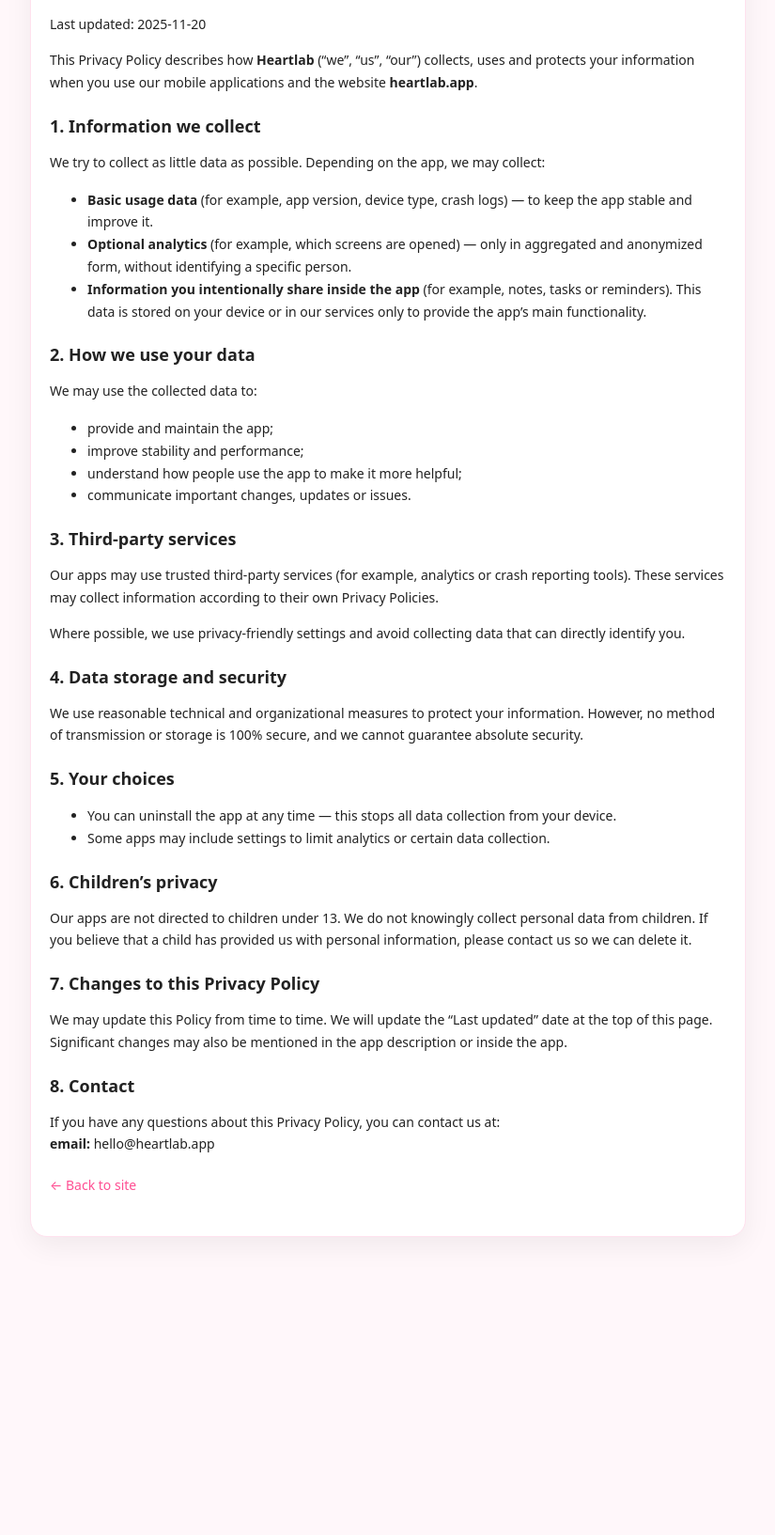
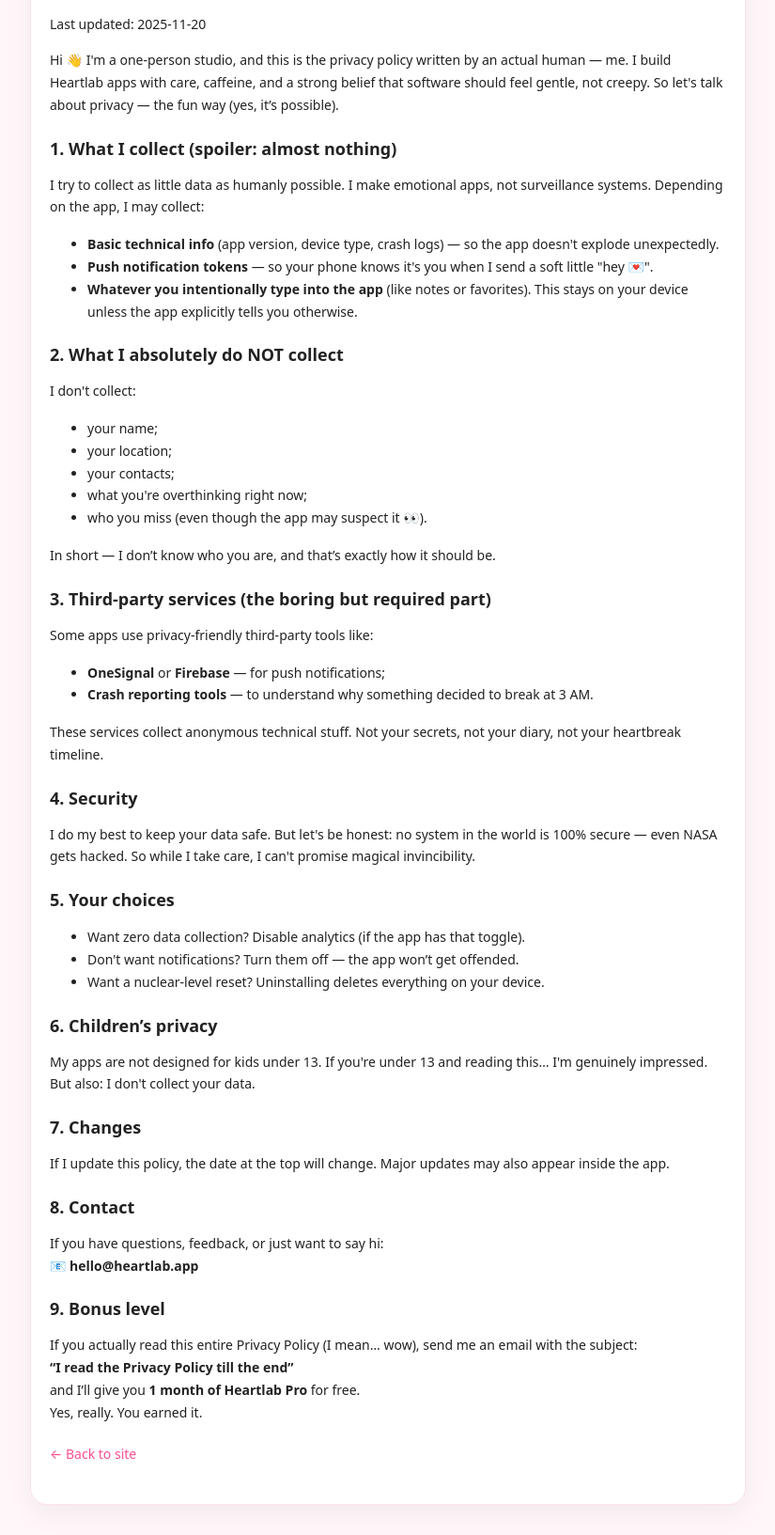
Before and after one commit to TerentievKirill/heartlab-site, a plain HTML site: page privacy.html in a window 1280 px wide. Shown: the part 96-1729 px from the top of the page at 94% size, without its empty margins (227-1052 px from the left). Before the commit the page ends 1444 px from the top, so only its background shows below. Drawn offline with Linux system fonts and the light colour scheme.

Commit message:
новвй сайт

```diff
--- a/privacy.html
+++ b/privacy.html
@@ -50,65 +50,86 @@
     <p>Last updated: 2025-11-20</p>
 
     <p>
-      This Privacy Policy describes how <strong>Heartlab</strong> (“we”, “us”, “our”)
-      collects, uses and protects your information when you use our mobile applications
-      and the website <strong>heartlab.app</strong>.
+      Hi 👋 I'm a one-person studio, and this is the privacy policy written by an actual human — me.
+      I build Heartlab apps with care, caffeine, and a strong belief that software should feel gentle, not creepy.
+      So let's talk about privacy — the fun way (yes, it’s possible).
     </p>
 
-    <h2>1. Information we collect</h2>
-    <p>We try to collect as little data as possible. Depending on the app, we may collect:</p>
+    <h2>1. What I collect (spoiler: almost nothing)</h2>
+    <p>
+      I try to collect as little data as humanly possible. I make emotional apps, not surveillance systems.
+      Depending on the app, I may collect:
+    </p>
     <ul>
-      <li><strong>Basic usage data</strong> (for example, app version, device type, crash logs) — to keep the app stable and improve it.</li>
-      <li><strong>Optional analytics</strong> (for example, which screens are opened) — only in aggregated and anonymized form, without identifying a specific person.</li>
-      <li><strong>Information you intentionally share inside the app</strong> (for example, notes, tasks or reminders). This data is stored on your device or in our services only to provide the app’s main functionality.</li>
+      <li><strong>Basic technical info</strong> (app version, device type, crash logs) — so the app doesn't explode unexpectedly.</li>
+      <li><strong>Push notification tokens</strong> — so your phone knows it's you when I send a soft little "hey 💌".</li>
+      <li><strong>Whatever you intentionally type into the app</strong> (like notes or favorites). This stays on your device unless the app explicitly tells you otherwise.</li>
     </ul>
 
-    <h2>2. How we use your data</h2>
-    <p>We may use the collected data to:</p>
+    <h2>2. What I absolutely do NOT collect</h2>
+    <p>
+      I don't collect:
+    </p>
     <ul>
-      <li>provide and maintain the app;</li>
-      <li>improve stability and performance;</li>
-      <li>understand how people use the app to make it more helpful;</li>
-      <li>communicate important changes, updates or issues.</li>
+      <li>your name;</li>
+      <li>your location;</li>
+      <li>your contacts;</li>
+      <li>what you're overthinking right now;</li>
+      <li>who you miss (even though the app may suspect it 👀).</li>
     </ul>
-
-    <h2>3. Third-party services</h2>
     <p>
-      Our apps may use trusted third-party services (for example, analytics or crash reporting tools).
-      These services may collect information according to their own Privacy Policies.
-    </p>
-    <p>
-      Where possible, we use privacy-friendly settings and avoid collecting data that can directly identify you.
+      In short — I don’t know who you are, and that’s exactly how it should be.
     </p>
 
-    <h2>4. Data storage and security</h2>
+    <h2>3. Third‑party services (the boring but required part)</h2>
     <p>
-      We use reasonable technical and organizational measures to protect your information.
-      However, no method of transmission or storage is 100% secure, and we cannot guarantee absolute security.
+      Some apps use privacy‑friendly third‑party tools like:
+    </p>
+    <ul>
+      <li><strong>OneSignal</strong> or <strong>Firebase</strong> — for push notifications;</li>
+      <li><strong>Crash reporting tools</strong> — to understand why something decided to break at 3 AM.</li>
+    </ul>
+    <p>
+      These services collect anonymous technical stuff. Not your secrets, not your diary, not your heartbreak timeline.
+    </p>
+
+    <h2>4. Security</h2>
+    <p>
+      I do my best to keep your data safe. But let's be honest:
+      no system in the world is 100% secure — even NASA gets hacked.
+      So while I take care, I can't promise magical invincibility.
     </p>
 
     <h2>5. Your choices</h2>
     <ul>
-      <li>You can uninstall the app at any time — this stops all data collection from your device.</li>
-      <li>Some apps may include settings to limit analytics or certain data collection.</li>
+      <li>Want zero data collection? Disable analytics (if the app has that toggle).</li>
+      <li>Don't want notifications? Turn them off — the app won’t get offended.</li>
+      <li>Want a nuclear‑level reset? Uninstalling deletes everything on your device.</li>
     </ul>
 
     <h2>6. Children’s privacy</h2>
     <p>
-      Our apps are not directed to children under 13. We do not knowingly collect personal data from children.
-      If you believe that a child has provided us with personal information, please contact us so we can delete it.
+      My apps are not designed for kids under 13.
+      If you're under 13 and reading this… I'm genuinely impressed. But also: I don't collect your data.
     </p>
 
-    <h2>7. Changes to this Privacy Policy</h2>
+    <h2>7. Changes</h2>
     <p>
-      We may update this Policy from time to time. We will update the “Last updated” date at the top of this page.
-      Significant changes may also be mentioned in the app description or inside the app.
+      If I update this policy, the date at the top will change. Major updates may also appear inside the app.
     </p>
 
     <h2>8. Contact</h2>
     <p>
-      If you have any questions about this Privacy Policy, you can contact us at:<br/>
-      <strong>email:</strong> hello@heartlab.app
+      If you have questions, feedback, or just want to say hi:
+      <br />📧 <strong>hello@heartlab.app</strong>
+    </p>
+
+    <h2>9. Bonus level</h2>
+    <p>
+      If you actually read this entire Privacy Policy (I mean… wow), send me an email with the subject:
+      <br /><strong>“I read the Privacy Policy till the end”</strong>
+      <br />and I’ll give you <strong>1 month of Heartlab Pro</strong> for free.
+      <br />Yes, really. You earned it.
     </p>
 
     <p class="back">
```
Also changed, not shown: index.html (+18 -8 lines), terms.html (+41 -22 lines).
